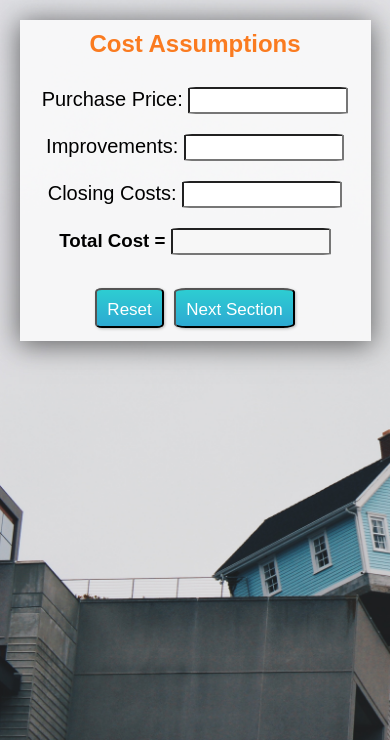
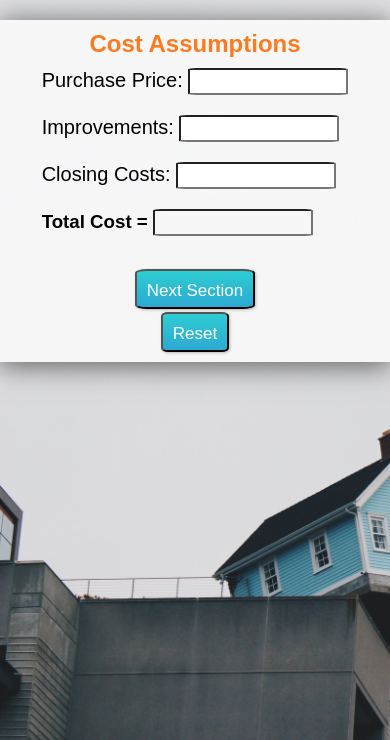
Before and after one commit to bugdlr/investment-calculator, a website: page index.html in a window 390 px wide. Shown: the part 104-844 px from the top of the page. Drawn offline with Linux system fonts and the light colour scheme; a web font is replaced by a local one.

Commit message:
mobile styles

```diff
--- a/index.html
+++ b/index.html
@@ -92,10 +92,10 @@
     </div>
 
     <div class="buttons">
-      <button type="button" name="button" id="reset">Reset</button>
       <button type="button" name="button" id="previous" class ="hide">Previous Section</button>
       <button type="button" name="button" id="next">Next Section</button>
       <button type="button" name="button" id="summary" class="hide">Show Summary</button>
+      <button type="button" name="button" id="reset">Reset</button>
     </div>
   </div>
 
--- a/less/style.less
+++ b/less/style.less
@@ -33,7 +33,7 @@ body {
 .card {
   display: flex;
   flex-direction: column;
-  align-items: center;
+  align-items: start;
   justify-content: start;
   vertical-align: top;
   text-align: center;
@@ -59,7 +59,7 @@ h1 {
 
 h2 {
   color: #fa7b20;
-  margin-top: 0;
+  margin: 0 auto;
 }
 
 h3 {
@@ -104,6 +104,11 @@ input[type=number]::-webkit-outer-spin-button {
   text-align: center;
 }
 
+#reset {
+  display: block;
+  margin: 0 auto;
+}
+
 button {
   font-size: 17px;
   padding: 10px;
@@ -118,3 +123,16 @@ button {
 button:focus {
   outline: none;
 }
+
+@media (max-width: 438px) {
+  .container {
+    width: 100%;
+    padding: 10px 0;
+  }
+  .card {
+    align-items: start;
+  }
+  h3, p {
+    margin: 10px 3px;
+  }
+}
```
Also changed, not shown: css/style.min.css.
